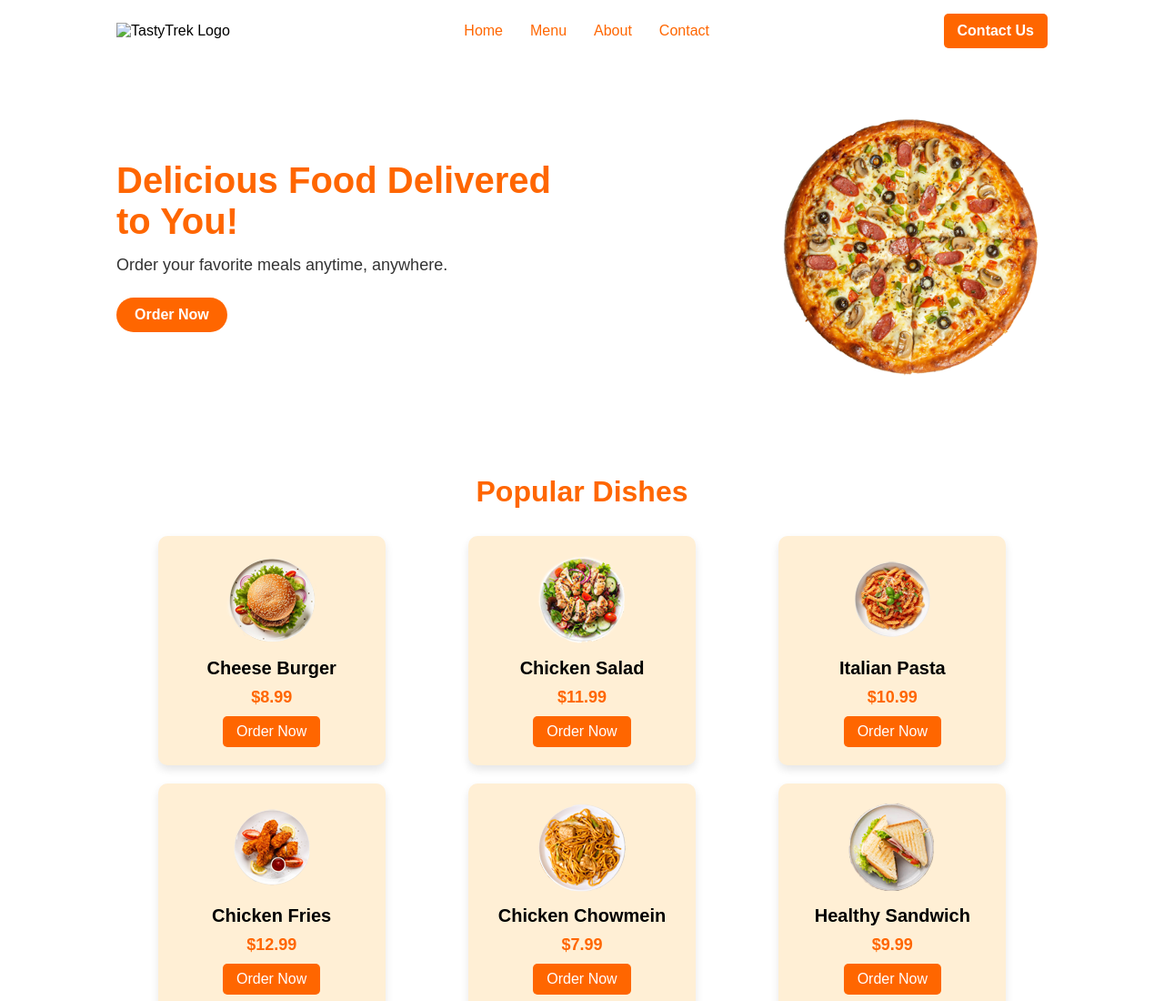
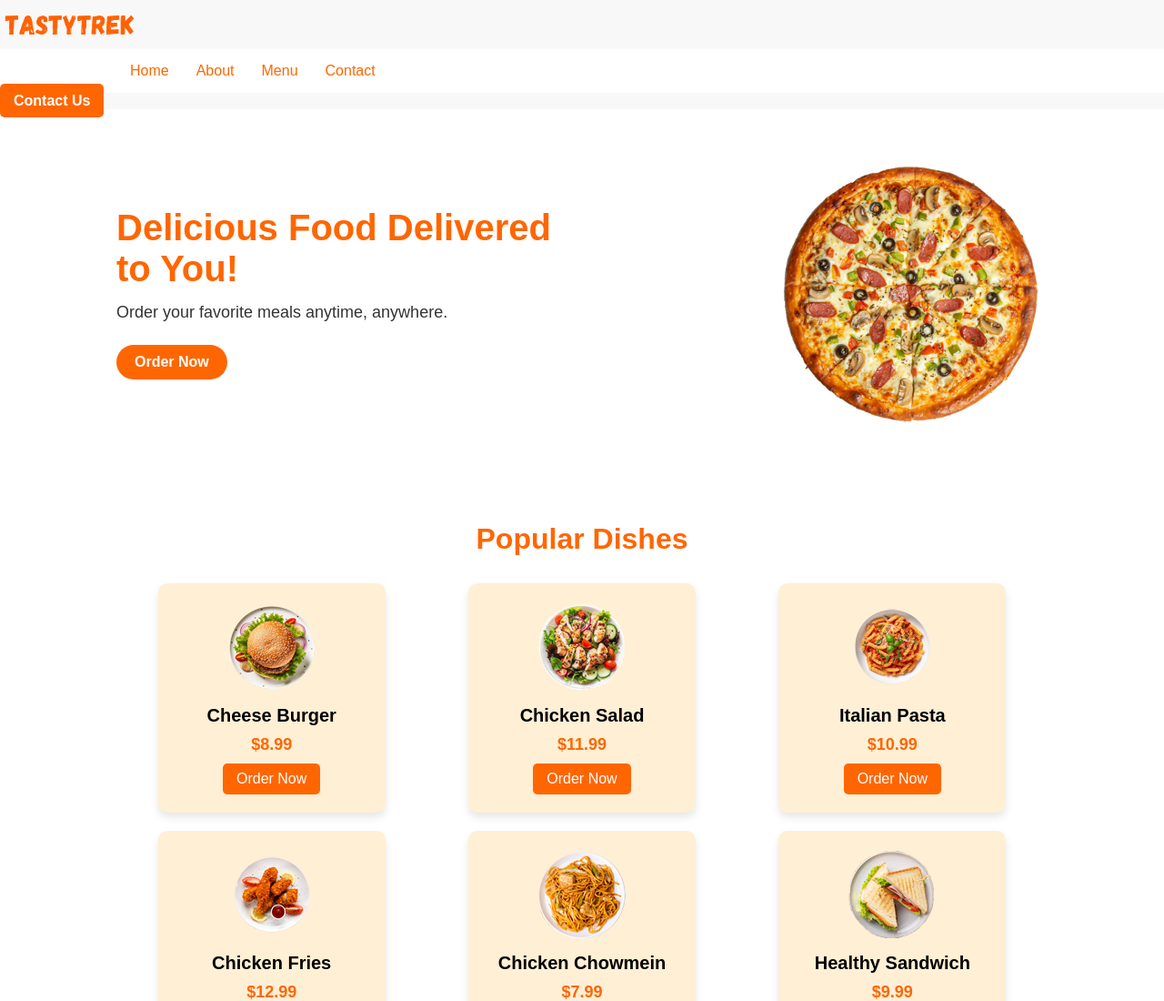
Before and after one commit to tasnova83/tastytrek, a plain HTML site: page index.html in a window 1280 px wide. Shown: the top 1100 px of the page at 91% size. Drawn offline with Linux system fonts and the light colour scheme.

Commit message:
Update index.html

```diff
--- a/index.html
+++ b/index.html
@@ -8,22 +8,20 @@
     <script src="script.js"></script>
 </head>
 <body>
+    <div class="logo">
+        <img src="https://raw.githubusercontent.com/tasnova83/tastytrek/main/logo.png" alt="Logo">
+    </div>
     <header>
-        <div class="container">
-            <div class="logo">
-                <img src="images/logo.png" alt="TastyTrek Logo">
-            </div>
-            <nav>
+        <nav class="navbar">
             <ul>
                 <li><a href="#">Home</a></li>
+                <li><a href="#">About</a></li>
                 <li><a href="#">Menu</a></li>
-                    <li><a href="#">About</a></li>
                 <li><a href="#">Contact</a></li>
             </ul>
         </nav>
+    </header>
       <a href="#" class="contact-btn">Contact Us</a>
-        </div>
-    </header>
         <section class="hero">
         <div class="hero-content">
             <h1>Delicious Food Delivered to You!</h1>
```
Lines whose indentation alone changed are shown as unchanged.
